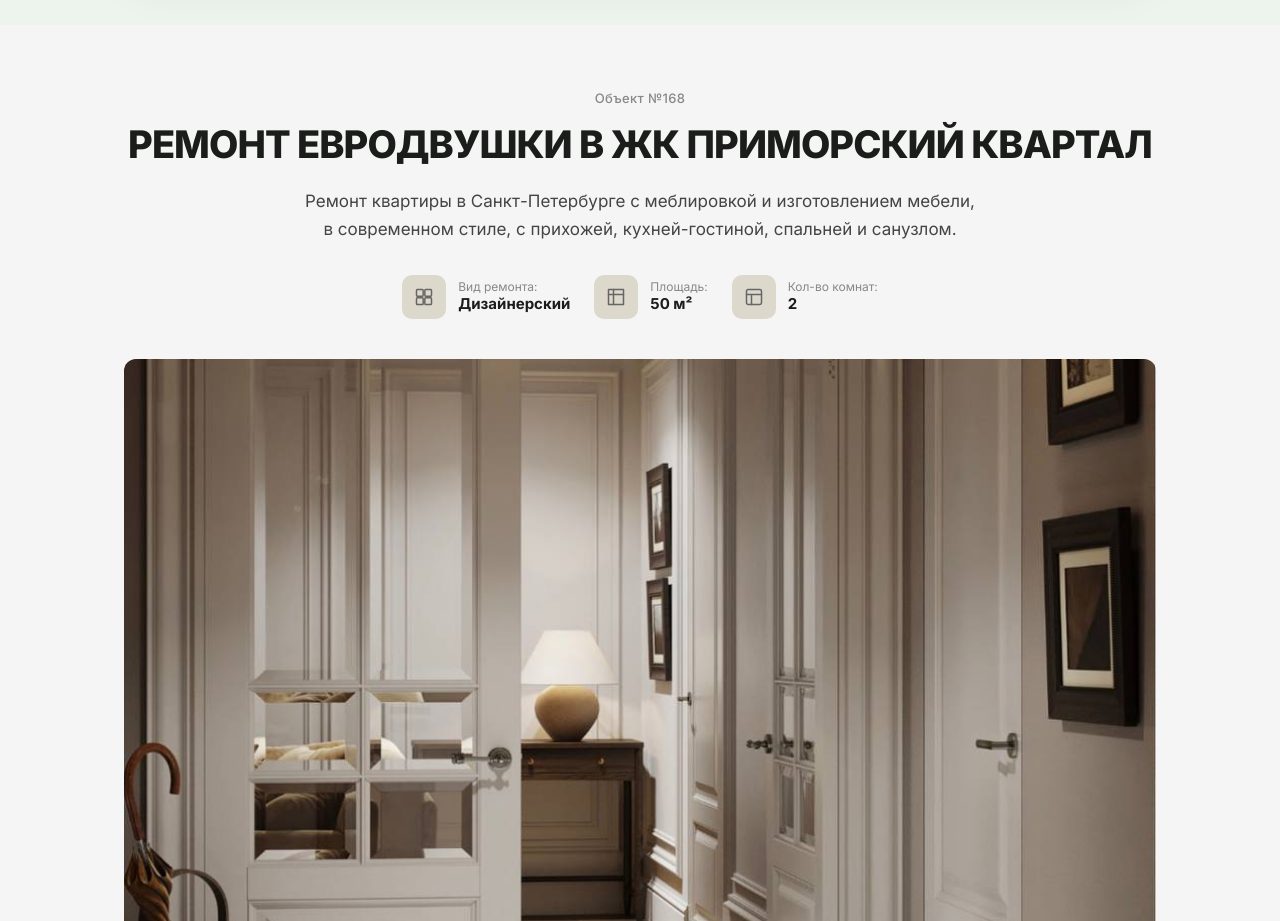
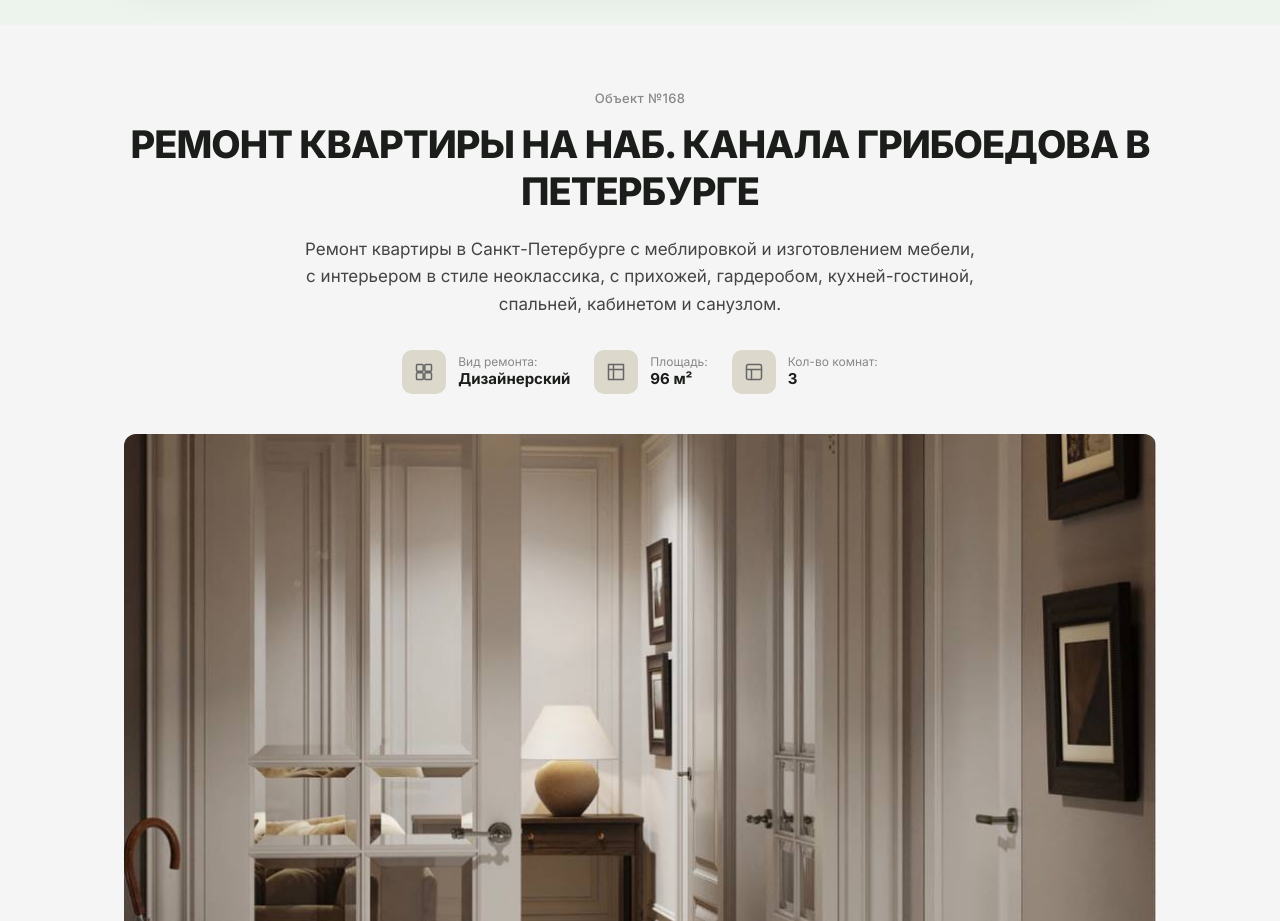
Before and after one commit to sudobins-png/tiyaksa-web, a Next.js app: page /quiz in a window 1280 px wide. Shown: the part 1040-1961 px from the top of the page. Built offline with nearby package versions, Linux system fonts and the light colour scheme.

Commit message:
case: update №168 title, area, rooms and description
Co-Authored-By: Claude Sonnet 4.6 <noreply@anthropic.com>

```diff
--- a/components/sections/CaseSection.tsx
+++ b/components/sections/CaseSection.tsx
@@ -4,8 +4,8 @@ const PHOTOS = Array.from({ length: 17 }, (_, i) => `/case/${i + 1}.jpg`);
 
 const SPECS = [
   { icon: 'type',  label: 'Вид ремонта', value: 'Дизайнерский' },
-  { icon: 'area',  label: 'Площадь',     value: '50 м²'        },
-  { icon: 'rooms', label: 'Кол-во комнат', value: '2'          },
+  { icon: 'area',  label: 'Площадь',     value: '96 м²'        },
+  { icon: 'rooms', label: 'Кол-во комнат', value: '3'          },
 ];
 
 export function CaseSection() {
@@ -19,10 +19,10 @@ export function CaseSection() {
             Объект №168
           </p>
           <h2 className="font-extrabold text-[26px] sm:text-[38px] text-ink leading-tight tracking-tight text-center uppercase mb-5">
-            Ремонт евродвушки в ЖК Приморский квартал
+            Ремонт квартиры на наб. канала Грибоедова в Петербурге
           </h2>
           <p className="text-[15px] sm:text-[17px] text-[#444] leading-relaxed text-center max-w-[680px] mx-auto mb-8">
-            Ремонт квартиры в Санкт-Петербурге с меблировкой и изготовлением мебели, в современном стиле, с прихожей, кухней-гостиной, спальней и санузлом.
+            Ремонт квартиры в Санкт-Петербурге с меблировкой и изготовлением мебели, с интерьером в стиле неоклассика, с прихожей, гардеробом, кухней-гостиной, спальней, кабинетом и санузлом.
           </p>
 
           {/* Specs */}
```
